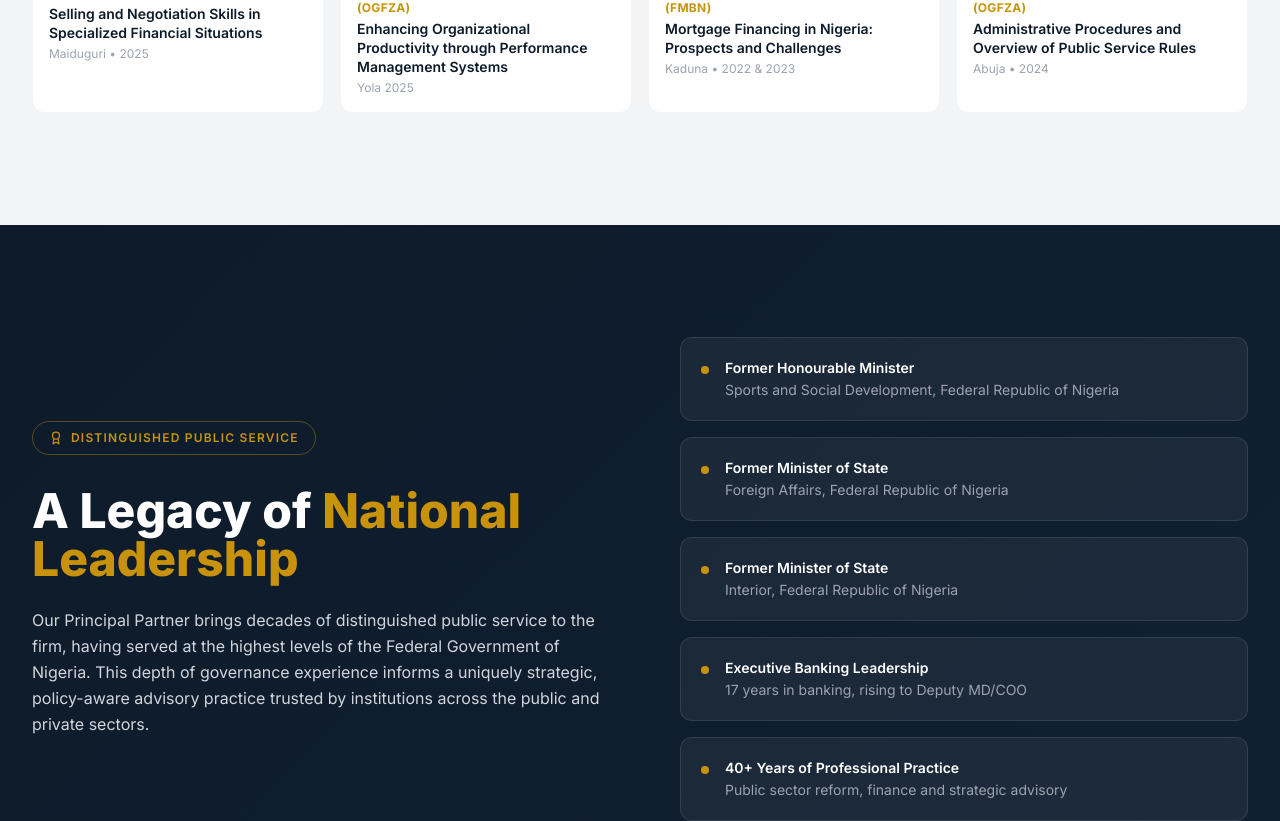
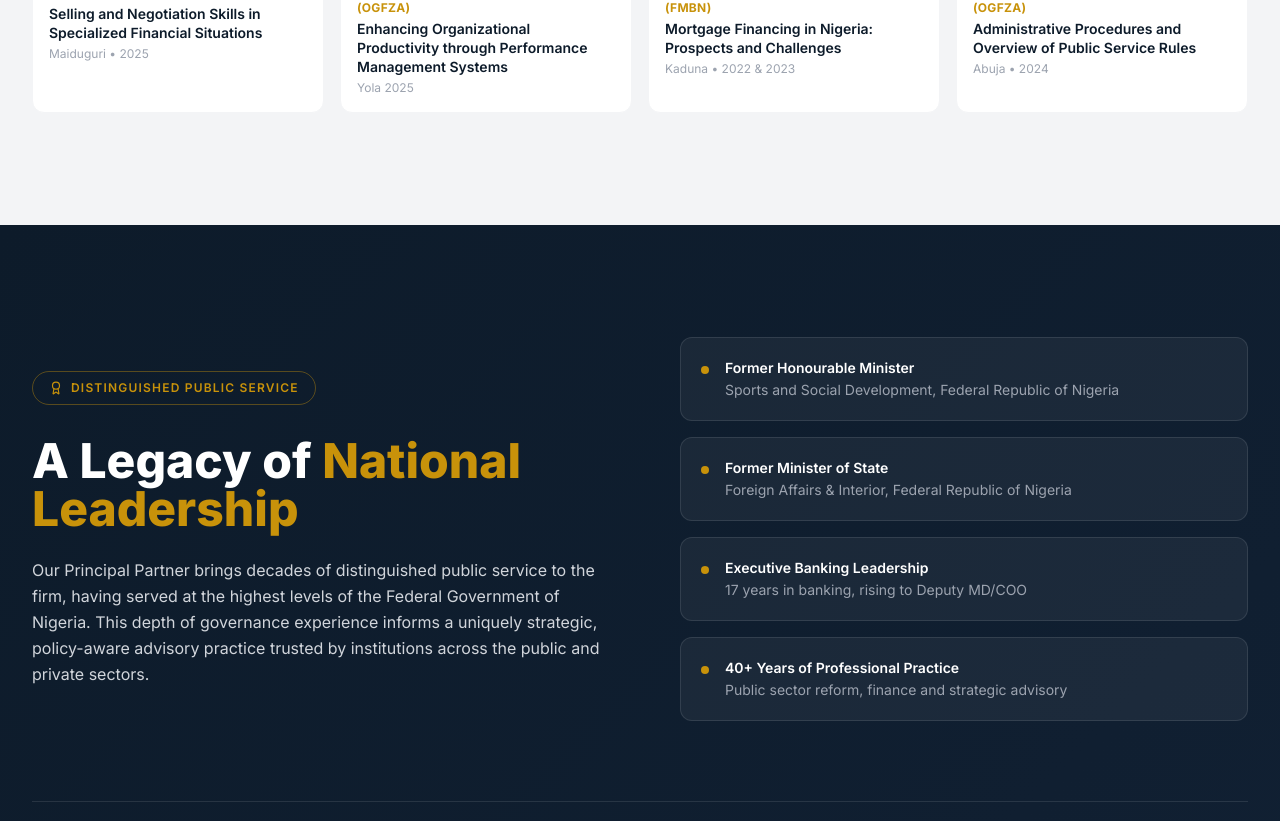
Before and after one commit to saidubsamaila-dev/sbsamaila-nextjs, a Next.js app: page / in a window 1280 px wide. Shown: the part 6292-7113 px from the top of the page. Built offline with nearby package versions, Linux system fonts and the light colour scheme.

Commit message:
Fix duplicate Minister of State entry and missing Audit icon

```diff
--- a/components/Leadership.tsx
+++ b/components/Leadership.tsx
@@ -7,11 +7,7 @@ const credentials = [
   },
   {
     title: 'Former Minister of State',
-    subtitle: 'Foreign Affairs, Federal Republic of Nigeria',
-  },
-  {
-    title: 'Former Minister of State',
-    subtitle: 'Interior, Federal Republic of Nigeria',
+    subtitle: 'Foreign Affairs & Interior, Federal Republic of Nigeria',
   },
   {
     title: 'Executive Banking Leadership',
--- a/components/Services.tsx
+++ b/components/Services.tsx
@@ -1,9 +1,9 @@
 import Image from 'next/image'
-import { FileSearch, Calculator, BookCheck, Briefcase, GraduationCap, Monitor } from 'lucide-react'
+import { FileText, Calculator, BookCheck, Briefcase, GraduationCap, Monitor } from 'lucide-react'
 
 const coreServices = [
   {
-    icon: FileSearch,
+    icon: FileText,
     title: 'Audit & Assurance',
     description:
       'Independent statutory and internal audits that strengthen confidence in your financial reporting. Includes Global Audit (GAAP & ISA aligned), Public & Private Sector Audit, and Employee Benefit Plan Audit.',
```
